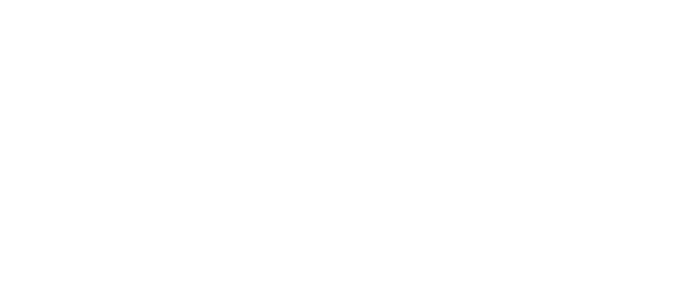
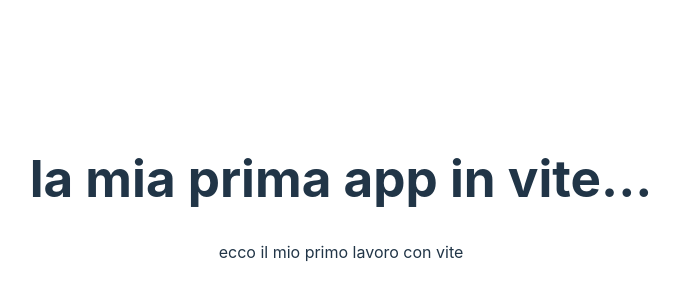
Before and after one commit to luciobo/vite-hello-world, a Vue app: page / in a window 1280 px wide. Shown: the part 202-502 px from the top of the page, without its empty margins (299-978 px from the left). Built offline with nearby package versions, Linux system fonts and the light colour scheme.

Commit message:
inserito messaggio tramite vite

```diff
--- a/src/components/AppTitle.vue
+++ b/src/components/AppTitle.vue
@@ -1,9 +1,26 @@
+<script>
+	export default {
+
+
+    data() {
+        return {
+            messaggio: "la mia prima app in vite... "
+        };
+    },
+    methods: {
+    },
+
+    beforeMount() {
+    },
+
+	}
+</script>
+
+
+
 <template>
     <div>
-
+        <h1>{{messaggio}}</h1>
+        <p>ecco il mio primo lavoro con vite</p>
     </div>
 </template>
-
-<script>
-
-</script>
```
Also changed, not shown: 1 other file (tests, documents, lock files or other folders).
